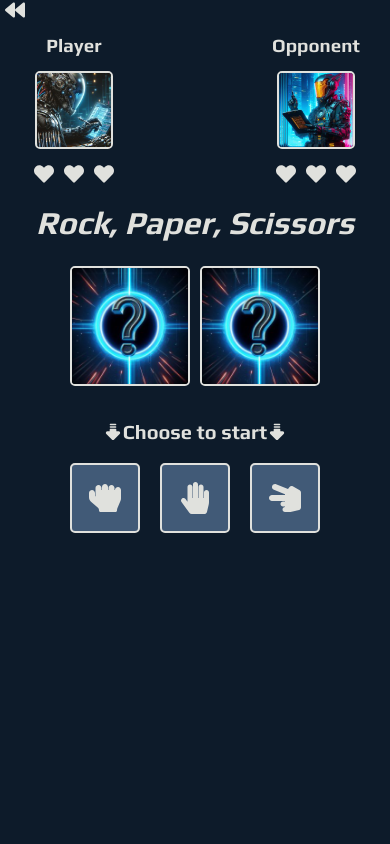
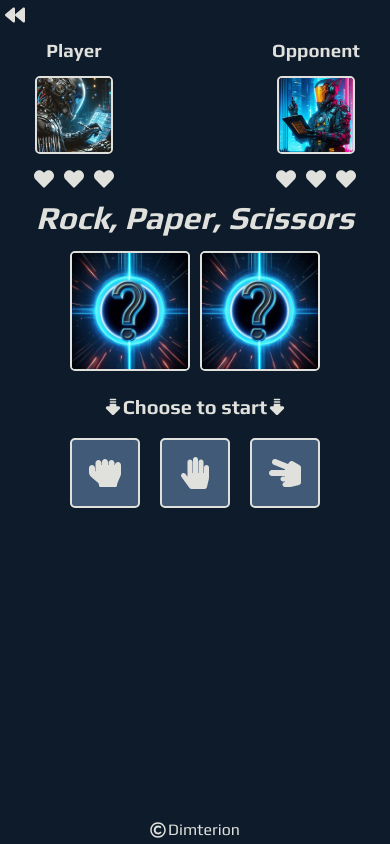
Before and after one commit to Dimterion/Playground, a React (Vite) app: page /rps-game in a window 390 px wide. Built offline with nearby package versions, Linux system fonts and the light colour scheme.

Commit message:
add footer, adjust rpsGame animations

```diff
--- /dev/null
+++ b/src/components/Footer/Footer.jsx
@@ -0,0 +1,16 @@
+import { FaRegCopyright } from "react-icons/fa";
+import "./footer.css";
+
+export default function Footer() {
+  return (
+    <a
+      href="https://github.com/Dimterion"
+      target="_blank"
+      rel="noopener noreferrer"
+      className="footer-link"
+    >
+      <FaRegCopyright />
+      Dimterion
+    </a>
+  );
+}
--- /dev/null
+++ b/src/components/Footer/footer.css
@@ -0,0 +1,29 @@
+.footer-link {
+  display: flex;
+  flex-flow: row nowrap;
+  align-items: center;
+  gap: 2px;
+  margin: auto auto 5px;
+  color: var(--secondary);
+  text-decoration: none;
+  animation: footer-link--appear 1s ease-in-out;
+}
+
+@keyframes footer-link--appear {
+  0% {
+    opacity: 0;
+  }
+
+  70% {
+    opacity: 0;
+  }
+
+  100% {
+    opacity: 1;
+  }
+}
+
+.footer-link:hover {
+  color: var(--tertiary);
+  transition: 0.5s;
+}
--- a/src/pages/RPSGame/RPSGame.jsx
+++ b/src/pages/RPSGame/RPSGame.jsx
@@ -17,6 +17,7 @@ import scissors from "../../assets/RPSGame/scissors.jpg";
 import questionMark from "../../assets/RPSGame/questionMark.jpg";
 import Header from "../../components/Header/Header";
 import "./rpsGame.css";
+import Footer from "../../components/Footer/Footer";
 
 export default function RPSGame() {
   const [playerScore, setPlayerScore] = useState(3);
@@ -130,7 +131,7 @@ export default function RPSGame() {
   });
 
   return (
-    <>
+    <div className="rpsGame-container">
       <Header />
       <section className="rpsGame-section">
         <div className="rpsGame-playersInfoContainer">
@@ -159,7 +160,7 @@ export default function RPSGame() {
             <img
               src={opponent}
               alt="Futuristic android with a pen and tablet"
-              className="rpsGame-img"
+              className="rpsGame-winImg"
             />
           </div>
         ) : opponentScore === 0 ? (
@@ -167,7 +168,7 @@ export default function RPSGame() {
             <img
               src={player}
               alt="Futuristic android with a pen and tablet"
-              className="rpsGame-img"
+              className="rpsGame-winImg"
             />
           </div>
         ) : (
@@ -216,6 +217,7 @@ export default function RPSGame() {
           </button>
         )}
       </section>
-    </>
+      <Footer />
+    </div>
   );
 }
--- a/src/pages/RPSGame/rpsGame.css
+++ b/src/pages/RPSGame/rpsGame.css
@@ -1,3 +1,9 @@
+.rpsGame-container {
+  display: flex;
+  flex-flow: column nowrap;
+  min-height: 100vh;
+}
+
 .rpsGame-section {
   text-align: center;
   animation: rpsGame-section--appear 1s ease-in-out;
@@ -19,7 +25,7 @@
   display: flex;
   flex-flow: row nowrap;
   justify-content: space-between;
-  margin: 10px 20px;
+  margin: 5px 20px;
 }
 
 @media (min-width: 1200px) {
@@ -50,11 +56,28 @@
 }
 
 .rpsGame-heading {
-  margin: 20px;
+  margin: 10px;
   font-size: 2rem;
   font-style: italic;
 }
 
+.rpsGame-winImg {
+  animation: rpsGame-winImg--appear 0.5s ease-in-out;
+}
+
+@keyframes rpsGame-winImg--appear {
+  from {
+    opacity: 0;
+    transform: translateY(-10px);
+  }
+
+  to {
+    opacity: 1;
+    transform: translateY(0);
+  }
+}
+
+.rpsGame-winImg,
 .rpsGame-img,
 .rpsGame-imgAnimation {
   max-width: 80vw;
@@ -64,6 +87,7 @@
 }
 
 @media (max-width: 600px) {
+  .rpsGame-winImg,
   .rpsGame-img,
   .rpsGame-imgAnimation {
     max-width: 120px;
@@ -78,10 +102,12 @@
 @keyframes rpsGame-imgAnimation--appear {
   from {
     opacity: 0;
+    transform: translateY(-10px);
   }
 
   to {
     opacity: 1;
+    transform: translateY(0);
   }
 }
 
@@ -89,7 +115,7 @@
   display: flex;
   justify-content: center;
   align-items: center;
-  margin: 25px auto 10px;
+  margin: 15px auto 10px;
 }
 
 @media (max-width: 600px) {
```
